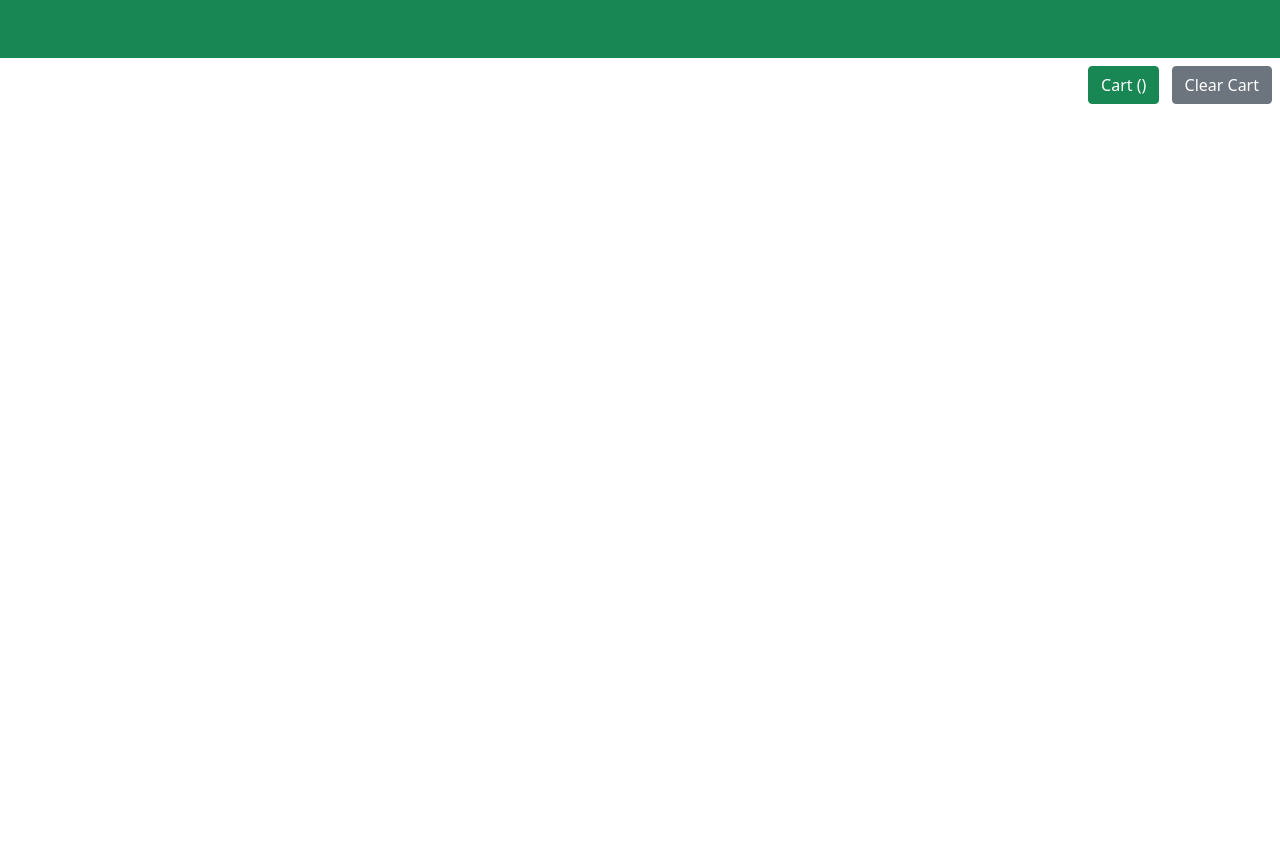
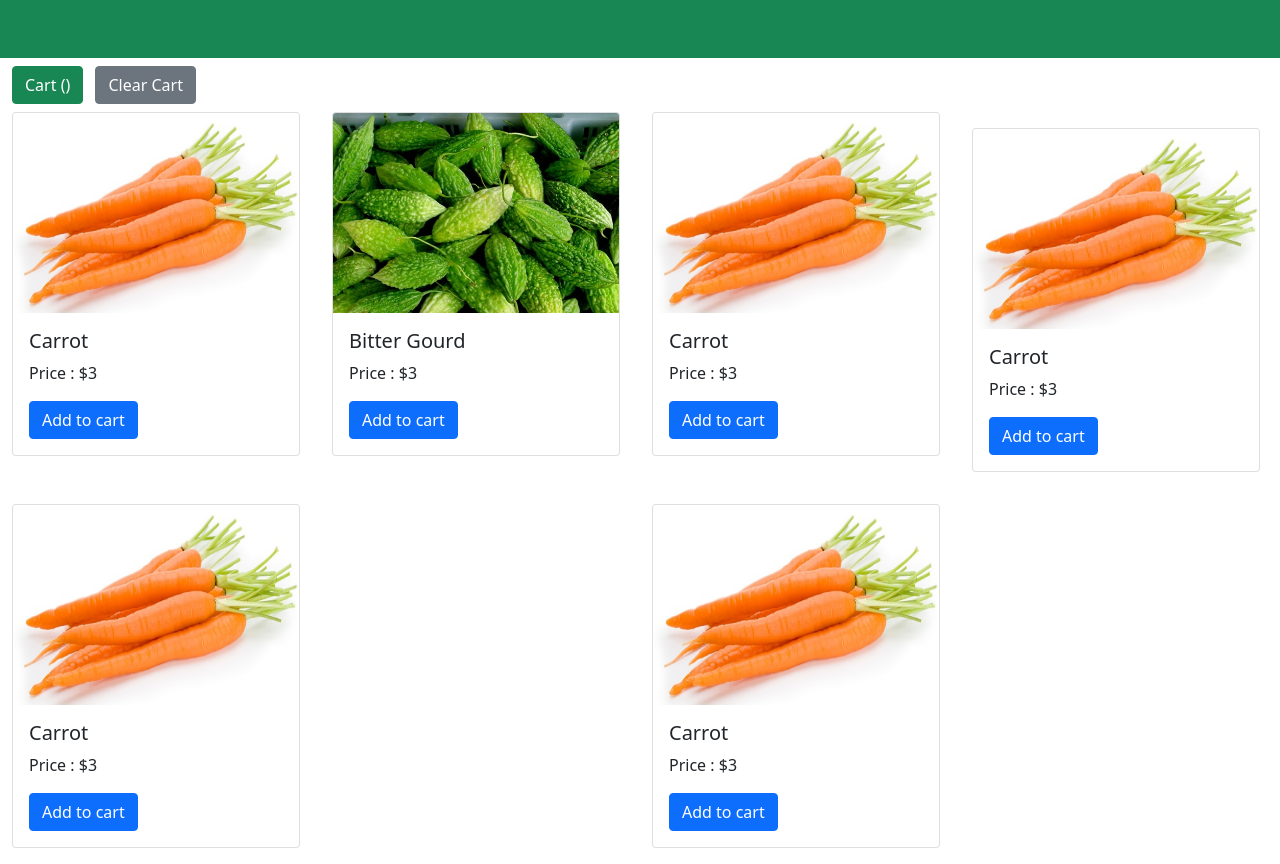
Before and after one commit to yubrajjungshah/shopping_cart, a plain HTML site: page index.html in a window 1280 px wide. Shown: the part 112-976 px from the top of the page. Before the commit the page ends 800 px from the top, so only its background shows below. Drawn offline with nearby package versions, Linux system fonts and the light colour scheme.

Commit message:
cart layout added
added cart layout

```diff
--- a/index.html
+++ b/index.html
@@ -16,16 +16,84 @@
         </div>
     </header>
 
+    <section class="container-fluid">
+        <div>
+            <nav class="navbar navbar-inverse bg-inverse">
+                <div class="row">
+                    <div class="col">
+                    <button type="button" class="btn btn-success" data-toggle="modal" data-target="#cart">Cart (<span class="total-count"></span>)</button>
+                    <button class="clear-cart btn btn-secondary mx-2">Clear Cart</button>
+                    </div>
+                </div>
+            </nav>
+        </div>
+
+    </section>
     <section>
-        <nav class="navbar position-absolute top-15 end-0">
+        <div class = "container-fluid">
             <div class="row">
-                <div class="col">
-                  <button type="button" class="btn btn-success" data-toggle="modal" data-target="#cart">Cart (<span class="total-count"></span>)</button>
-                  <button class="clear-cart btn btn-secondary mx-2">Clear Cart</button>
+                <div class= "col">
+                    <div class="card" style="width: 18rem;">
+                        <img src="/images/carrots-vegetables.jpg" width="200px" height= "200px" class="card-img-top" alt="Carrots">
+                        <div class="card-body">
+                            <h5 class="card-title">Carrot</h5>
+                            <p class="card-text"> Price : $3 </p>
+                            <a href="#" class="btn btn-primary">Add to cart</a>
+                        </div>
+                    </div>
+                </div>
+                <div class= "col">
+                    <div class="card" style="width: 18rem;">
+                        <img src="/images/Bitter-Gourd.jpg" class="card-img-top" width="200px" height= "200px"alt="Carrots">
+                        <div class="card-body">
+                            <h5 class="card-title">Bitter Gourd</h5>
+                            <p class="card-text"> Price : $3 </p>
+                            <a href="#" class="btn btn-primary">Add to cart</a>
+                        </div>
+                    </div>
+                </div>
+                <div class= "col">
+                    <div class="card" style="width: 18rem;">
+                        <img src="/images/carrots-vegetables.jpg" class="card-img-top" width="200px" height= "200px"alt="Carrots">
+                        <div class="card-body">
+                            <h5 class="card-title">Carrot</h5>
+                            <p class="card-text"> Price : $3 </p>
+                            <a href="#" class="btn btn-primary">Add to cart</a>
+                        </div>
+                    </div>
+                </div>
+                <div class= "col py-3">
+                    <div class="card" style="width: 18rem;">
+                        <img src="/images/carrots-vegetables.jpg" class="card-img-top" width="200px" height= "200px"alt="Carrots">
+                        <div class="card-body">
+                            <h5 class="card-title">Carrot</h5>
+                            <p class="card-text"> Price : $3 </p>
+                            <a href="#" class="btn btn-primary">Add to cart</a>
+                        </div>
+                    </div>
+                </div>
+                <div class= "col py-3">
+                    <div class="card" style="width: 18rem;">
+                        <img src="/images/carrots-vegetables.jpg" class="card-img-top" width="200px" height= "200px"alt="Carrots">
+                        <div class="card-body">
+                            <h5 class="card-title">Carrot</h5>
+                            <p class="card-text"> Price : $3 </p>
+                            <a href="#" class="btn btn-primary">Add to cart</a>
+                        </div>
+                    </div>
+                </div>
+                <div class= "col py-3">
+                    <div class="card" style="width: 18rem;">
+                        <img src="/images/carrots-vegetables.jpg" class="card-img-top" width="200px" height= "200px"alt="Carrots">
+                        <div class="card-body">
+                            <h5 class="card-title">Carrot</h5>
+                            <p class="card-text"> Price : $3 </p>
+                            <a href="#" class="btn btn-primary">Add to cart</a>
+                        </div>
+                    </div>
                 </div>
             </div>
-        </nav>
-
+        </div>
     </section>
 
 
```
Also changed, not shown: images/Bitter-Gourd.jpg (added), images/Bottle-Gourd-Vegetable.jpg (added), images/capsicum.jpg (added), images/carrots-vegetables.jpg (added), images/green-cabbage.jpg (added).
